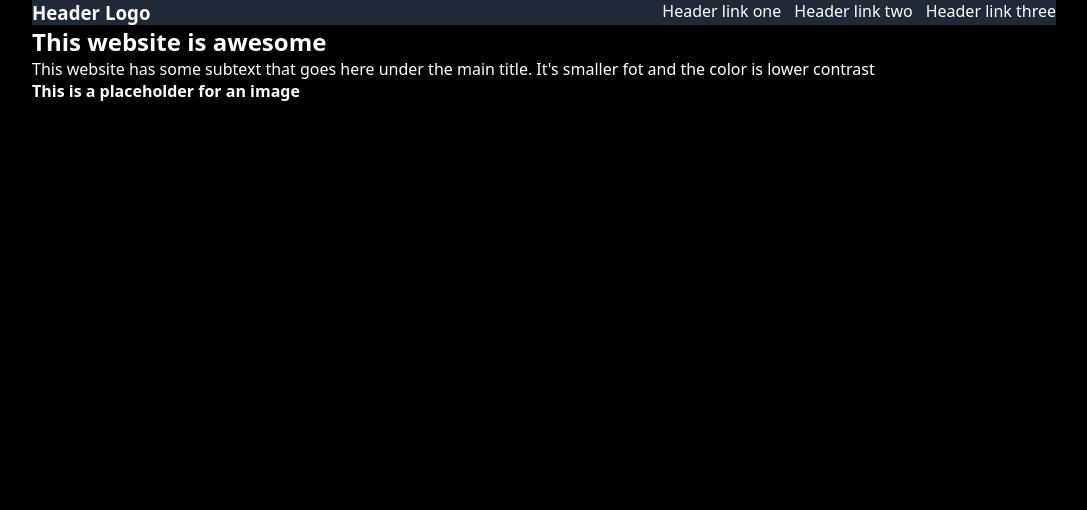
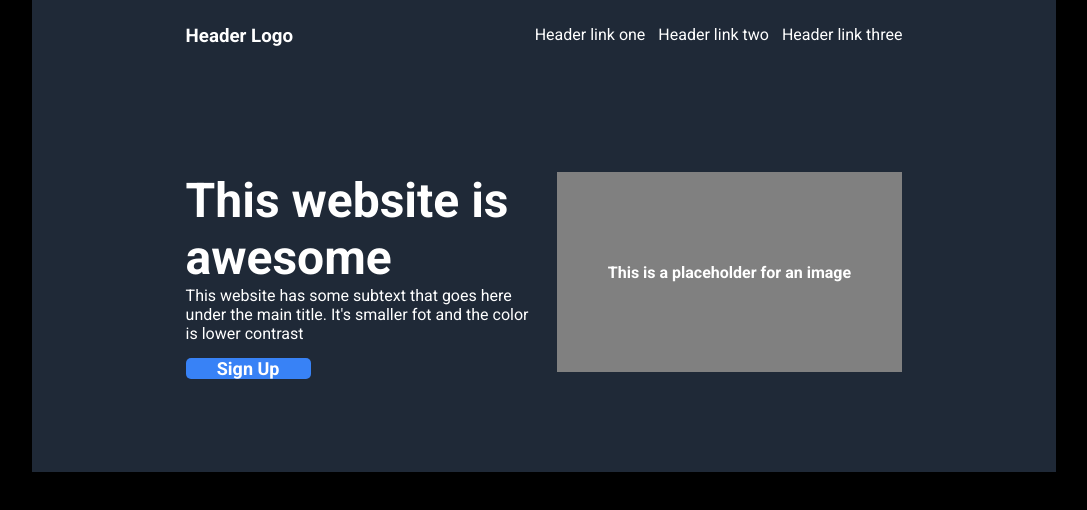
Before and after one commit to moonendesign/first_landing_page, a plain HTML site: page index.html in a window 1280 px wide. Shown: the whole page, without its empty margins (96-1183 px from the left). Drawn offline with Linux system fonts and the light colour scheme.

Commit message:
finished styling hero banner and finished mocking up the positioning

```diff
--- a/index.html
+++ b/index.html
@@ -21,9 +21,10 @@
         </div>
             <div class="main">
             <div class="main_left">
-                <h2>This website is awesome</h2>
+                <h1>This website is awesome</h1>
                 <p>This website has some subtext that goes here under the main title.
                     It's smaller fot and the color is lower contrast</p>
+                    <button class="sign-up-button">Sign Up</button>
             </div>
             <div class="main_right">
                 <h4>This is a placeholder for an image</h4>
--- a/style.css
+++ b/style.css
@@ -12,7 +12,7 @@ Quote Text: #1F2937
 * {
     padding: 0;
     margin: 0;
-    font-family: system-ui, -apple-system, BlinkMacSystemFont, 'Segoe UI', Roboto, Oxygen, Ubuntu, Cantarell, 'Open Sans', 'Helvetica Neue', sans-serif;
+    font-family: Roboto, system-ui, -apple-system, BlinkMacSystemFont, 'Segoe UI', Oxygen, Ubuntu, Cantarell, 'Open Sans', 'Helvetica Neue', sans-serif;
     color:white;
 }
 
@@ -22,6 +22,7 @@ body {
 .container {
     margin:0 auto;
     width:80vw;
+
 }
 
 .header{
@@ -29,10 +30,12 @@ body {
     justify-content: space-between;
     background-color: #1F2937;
     color:white;
+    padding:25px 15%;
 }
 
-.header h3 {
-    font-weight: bold;
+.header h2 {
+    font-size:48px;
+    font-weight: bolder;
 }
 
 .header ul {
@@ -41,3 +44,49 @@ body {
     text-decoration: none;
     list-style: none;
 }
+
+
+.main {
+    display:flex;
+    justify-content: flex-start;
+    height:400px;
+    background-color: #1F2937;
+    gap:25px;
+    padding:0 15%;
+    align-items: center;
+}
+
+.main_left {
+    display:flex;
+    flex-direction: column;
+    flex: 1;
+    justify-content: flex-start;
+    height: 200px;
+    font-size: 16px;
+}
+
+.main_left h1 {
+    font-size: 48px;
+    font-weight: bolder;
+}
+
+.main_right {
+    display:flex;
+    flex: 1;
+    justify-content: center;
+    align-items: center;
+    background-color: grey;
+    height: 200px;
+}
+
+.main_left button {
+    font-weight:bold;
+    font-size: 18px;
+    margin-top:15px;
+    background-color:#3882F6;
+    width: 125px;
+    border-radius: 5px;
+    border: 0;
+    padding: 0;
+    height:50px;
+}
```
